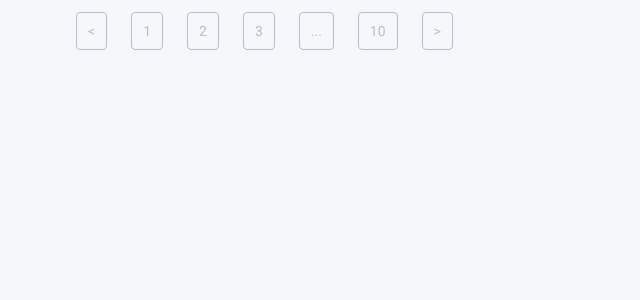
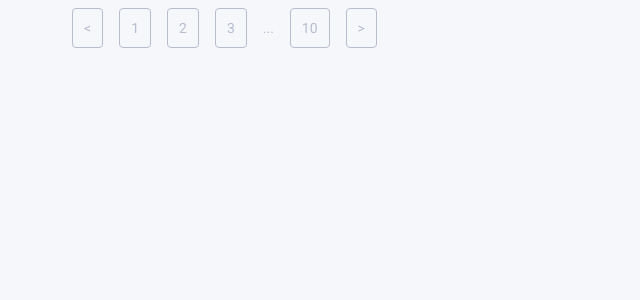
Before and after one commit to barbaraperic/github_jobs, a React (Vite) app: page / in a window 1280 px wide. Shown: the top 300 px of the page, without its empty margins (0-640 px from the left). Built offline with nearby package versions, Linux system fonts and the light colour scheme.

Commit message:
WIP: pagination

```diff
--- a/src/components/Pagination.js
+++ b/src/components/Pagination.js
@@ -1,6 +1,6 @@
 import React from 'react';
 import styled from 'styled-components';
-import { neutral } from "../utils"
+import { neutral, blue } from "../utils"
 
 const Pagination = () => {
   return (
@@ -17,9 +17,9 @@ const Pagination = () => {
       <PageNumberWrapper>
         <span>3</span>
       </PageNumberWrapper>
-      <PageNumberWrapper>
+      <PageSpreadWrapper>
         <span>...</span>
-      </PageNumberWrapper>
+      </PageSpreadWrapper>
       <PageNumberWrapper>
         <span>10</span>
       </PageNumberWrapper>
@@ -32,13 +32,27 @@ const Pagination = () => {
 
 const Wrapper = styled.div``
 
-const PageNumberWrapper = styled.div`
+const PageNumberWrapper = styled.button`
   border: 1px solid ${neutral[200]};
+  background-color: transparent;
   color: ${neutral[200]};
   display: inline-block;
   padding: 11px;
-  margin: 12px;
+  margin: 8px;
   border-radius: 4px;
+
+  &:hover {
+    border: 1px solid ${blue[200]};
+    color: ${blue[200]};
+    cursor: pointer;
+  }
+
+`
+
+const PageSpreadWrapper = styled.div`
+  color: ${neutral[200]};
+  display: inline-block;
+  margin: 8px;
 `
 
 export default Pagination;
```
